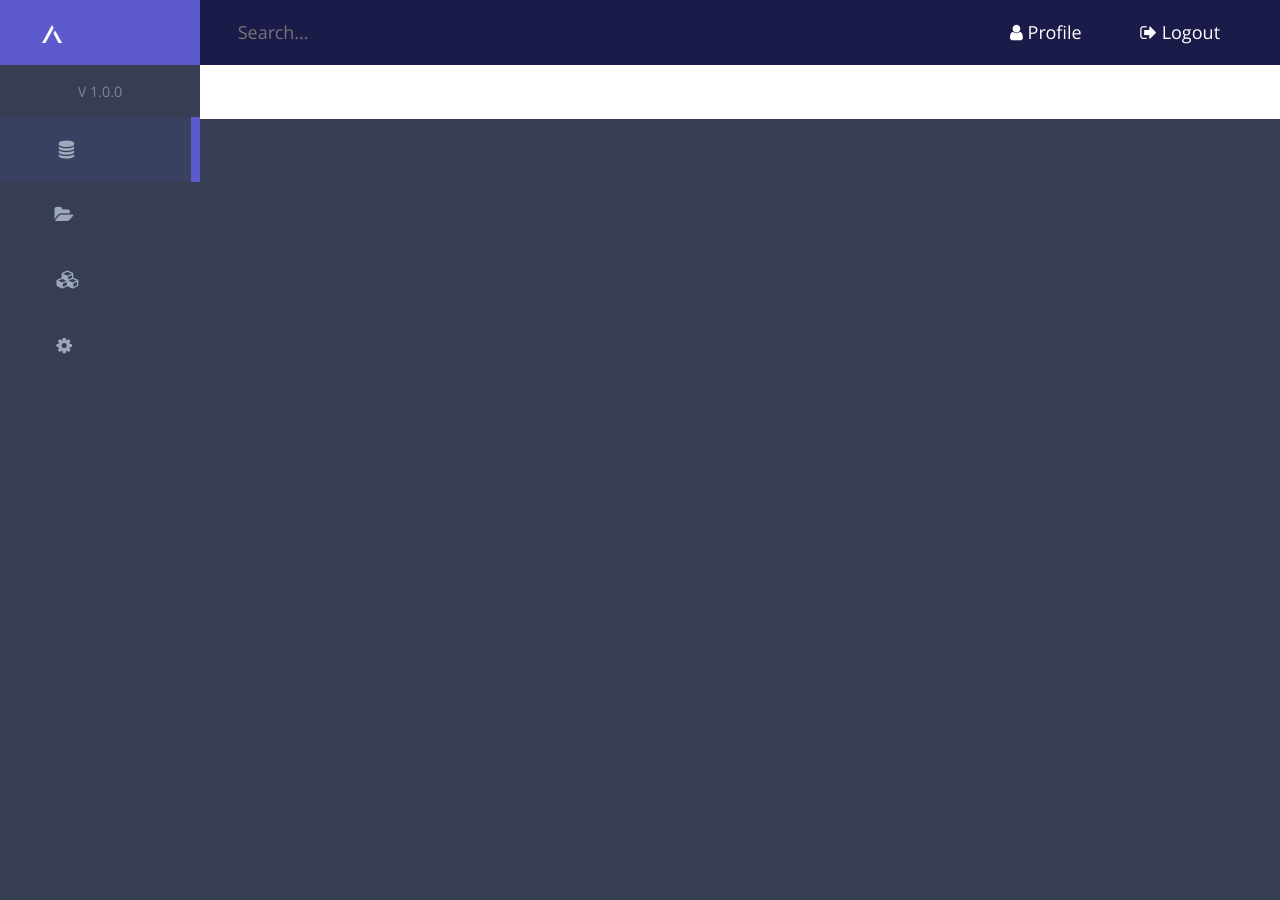
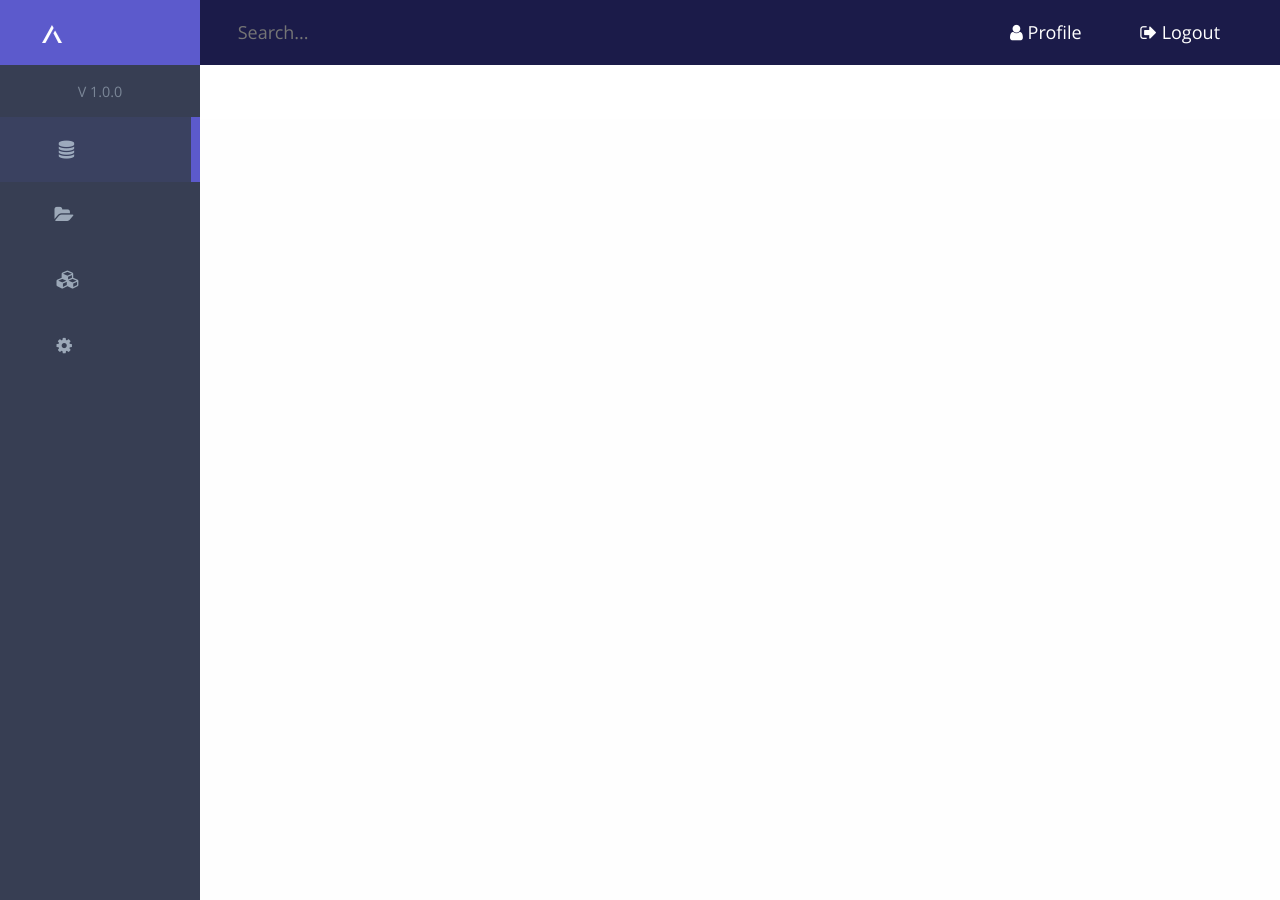
Before and after one commit to getatlas/__control, a Jekyll site: the page built from index.html, in a window 1280 px wide. Built offline with Jekyll 4.4.1, drawn with Linux system fonts in a browser that asks for light colours; nearby versions of some CDN libraries.

Commit message:
Remove body background colour 🎨

```diff
--- a/_includes/header.html
+++ b/_includes/header.html
@@ -19,4 +19,4 @@
     <link href="assets/css/style.min.css" rel="stylesheet">
   </head>
 
-<body class="color-bg-dark">
+<body>
```
Also changed, not shown: 2 other files.
